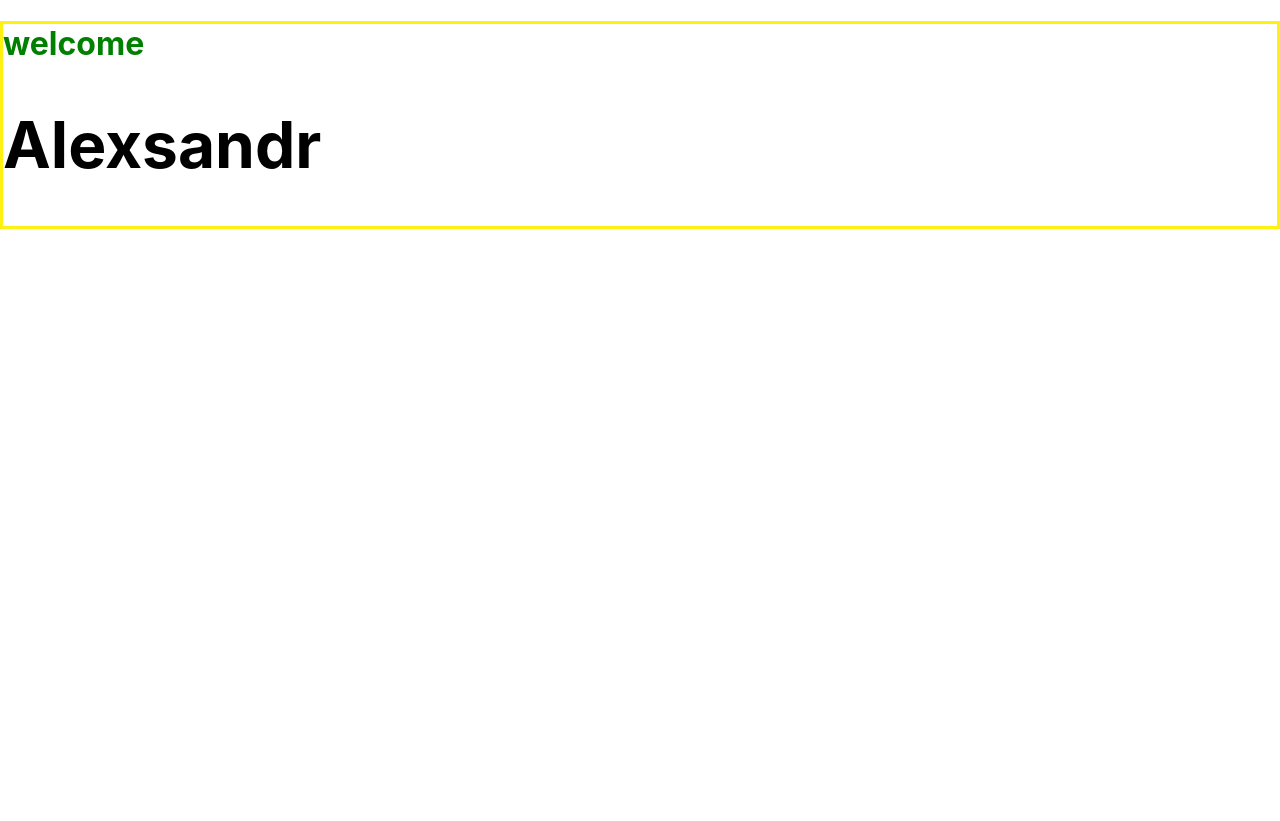
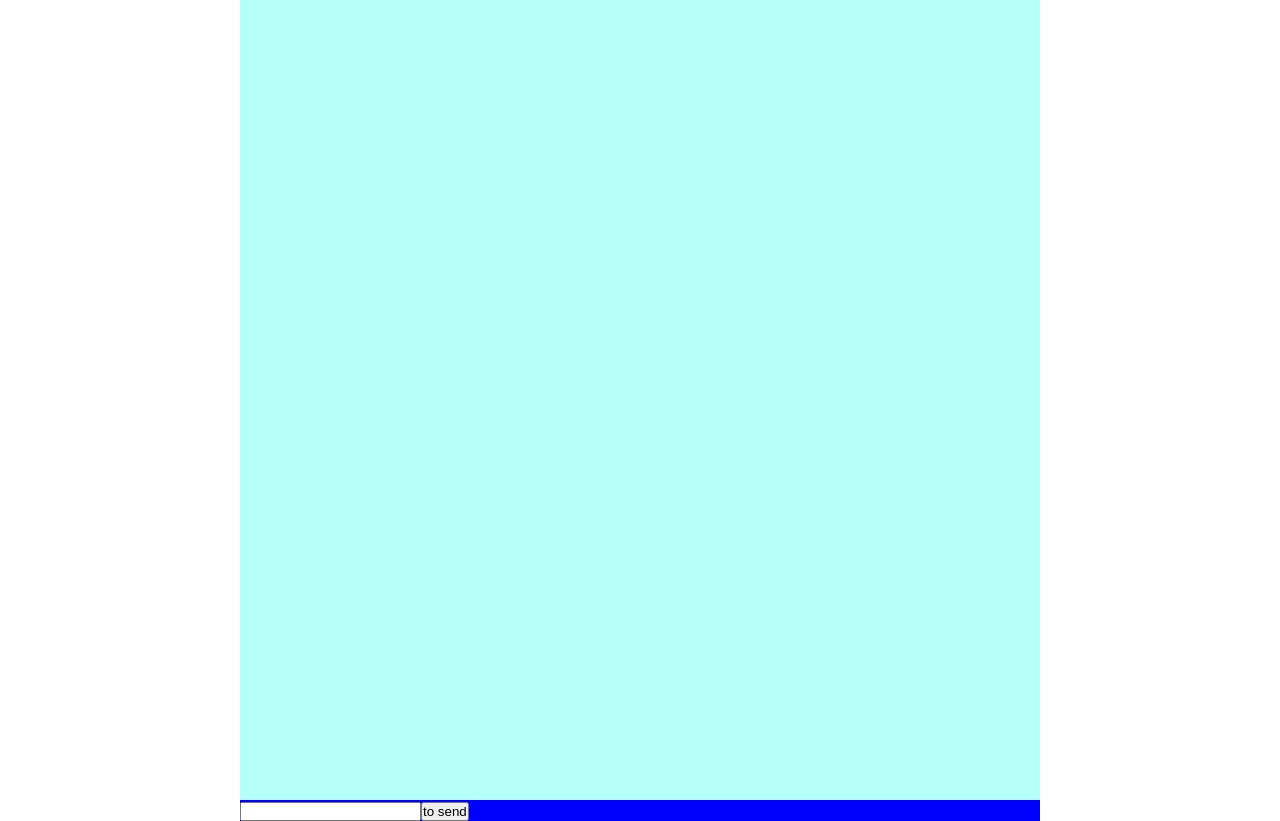
Before and after one commit to kuznetsov-1992-gr/react-myapp, a React (Create React App) app: page / in a window 1280 px wide. Before the commit the page ends 800 px from the top, so only its background shows below. Built offline with nearby package versions, Linux system fonts and the light colour scheme.

Commit message:
add lesson_2

```diff
--- a/package.json
+++ b/package.json
@@ -9,6 +9,7 @@
     "react": "^18.0.0",
     "react-dom": "^18.0.0",
     "react-scripts": "5.0.1",
+    "uuid": "^8.3.2",
     "web-vitals": "^2.1.4"
   },
   "scripts": {
--- a/src/App.js
+++ b/src/App.js
@@ -1,11 +1,57 @@
-import React from "react";
-import Message from '../src/components/Message'
-import'../src/style/App.css'
+import React, {useState, useEffect} from "react";
+import { v4 as uuidv4 } from 'uuid';
+import MessageField from './components/MessageField'
+import MessageInputField from "./components/MessageInputField";
+
+import'../src/style/App.css';
+
+
 
 function App () {
 
-  return(
-   < Message name={'Alexsandr'}/>
+  const [messageList, setMessageList] = useState([]);
+
+  const [value, setValue] = useState('');
+
+
+  const toggleToValue = (e) =>{
+    setValue(e.target.value)
+}
+
+  function addToMessage(){
+    setMessageList(
+      [...messageList , {author: 'user', text: value, id: uuidv4()}]
+    );
+    setValue('')
+
+  }
+
+
+  useEffect(()=>{
+    if(messageList.length >= 1 && messageList[messageList.length - 1].author === 'user' ){
+      setTimeout(()=>{
+        setMessageList([...messageList, {author: 'bot', text: 'welcome user', id: uuidv4()}])
+      },1500)
+
+    }
+
+  },[messageList])
+
+
+
+
+
+
+  return (
+    <>
+      < MessageField messageList={messageList}/>
+      <MessageInputField
+        addToMessage={addToMessage}
+        messageList={messageList}
+        value={value}
+        toggleToValue={toggleToValue}
+          />
+    </>
   )
 
 }
--- a/src/components/Message.jsx
+++ /dev/null
@@ -1,10 +0,0 @@
-import React from "react";
-import Span from "./Span";
-
-
-function Message ({name}){
-
-    return<h1  className="welcome"> welcome <Span name={name}></Span></h1>
-}
-
-export default Message;
--- /dev/null
+++ b/src/components/MessageField.jsx
@@ -0,0 +1,17 @@
+import React from "react";
+
+
+
+
+function MessageField({messageList}){
+
+    return(
+    <div className="message__field">
+        {messageList.map(messageItem =>
+             <div key={messageItem.id}>
+                <h3>{messageItem.author}</h3>
+                <p>{messageItem.text}</p> </div> )}
+    </div>)
+}
+
+export default MessageField;
--- /dev/null
+++ b/src/components/MessageInputField.jsx
@@ -0,0 +1,19 @@
+import React from "react";
+
+function MessageInputField({addToMessage, value, toggleToValue }){
+
+
+
+
+
+
+
+    return(
+        <div className="input-field">
+            <input value={value}  onChange={toggleToValue} type="text" />
+            <button onClick={()=> addToMessage()}> to send</button>
+        </div>
+    )
+}
+
+export default MessageInputField;
--- a/src/components/Span.jsx
+++ /dev/null
@@ -1,6 +0,0 @@
-
-function Span ({name}){
-
-    return <h1 className="welcome__span">{name} </h1>
-}
-export default Span;
--- a/src/style/App.css
+++ b/src/style/App.css
@@ -1,10 +1,18 @@
-.welcome {
-  color: green;
-  border: 3px solid #fcf111;
+* {
+  padding: 0;
+  margin: 0;
 }
 
-.welcome__span {
-  color: black;
-  font-size: 64px;
+.message__field {
+  margin: 0 auto;
+  width: 800px;
+  height: 800px;
+  background-color: #b6fef9;
+}
+
+.input-field {
+  margin: 0 auto;
+  width: 800px;
+  background-color: blue;
 }
 /*# sourceMappingURL=App.css.map */
--- a/src/style/App.scss
+++ b/src/style/App.scss
@@ -1,9 +1,17 @@
-.welcome{
-    color: green;
-    border: 3px solid #fcf111;
+*{
+    padding: 0;
+    margin: 0;
+}
 
-    &__span{
-        color: black;
-        font-size: 64px;
-    }
+.message__field{
+    margin: 0 auto;
+    width: 800px;
+    height: 800px;
+    background-color: rgb(182, 254, 249);
 }
+.input-field{
+    margin: 0 auto;
+    width: 800px;
+
+    background-color: blue;
+}
```
Also changed, not shown: 2 other files (tests, documents, lock files or other folders).
